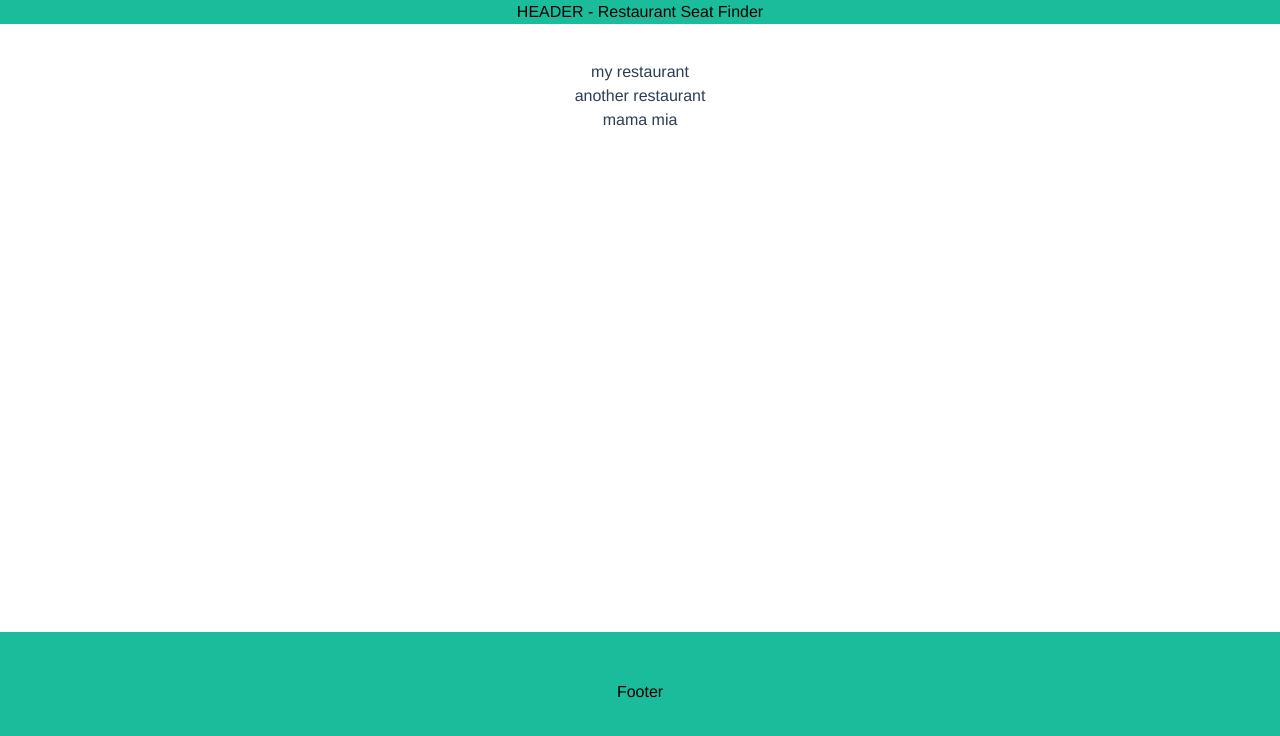
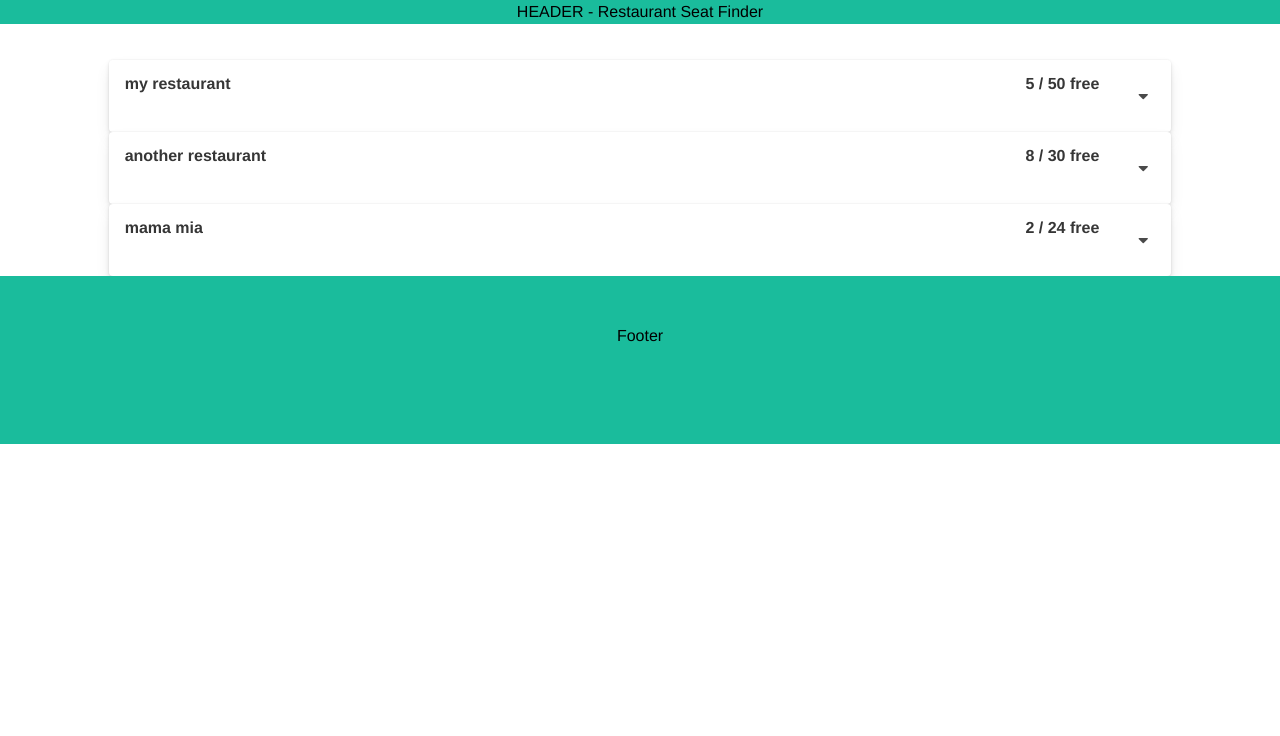
Before and after one commit to LarOrr/Restaurant-seat-finder, a Vue app in the folder front-end/: page / in a window 1280 px wide. Shown: the top 736 px of the page. Built offline with nearby package versions, Linux system fonts and the light colour scheme.

Commit message:
started on the list of restaurants in front end

```diff
--- a/front-end/src/components/Restaurant.vue
+++ b/front-end/src/components/CompactRestaurant.vue
@@ -1,12 +1,13 @@
 <template>
-  <div>
-    <p>{{resData.name}}</p>
+  <div class="level">
+    <p class="level-left">{{resData.name}}</p>
+    <p class="level-right">{{resData.freeSeats}} /  {{resData.totalSeats}} free</p>
   </div>
 </template>
 
 <script>
   export default {
-    name: "Restaurant",
+    name: "CompactRestaurant",
     props: {
       resData: {
         type: Object,
@@ -23,5 +24,7 @@
 </script>
 
 <style scoped>
-
+  .level {
+    margin-bottom: -0.25em;
+  }
 </style>
--- a/front-end/src/components/Footer.vue
+++ b/front-end/src/components/Footer.vue
@@ -1,21 +1,21 @@
 <template>
-  <header class="footer">
+  <footer class="footer">
     <div class="content">
       <p style="color: black" id="footerContent">Footer</p>
     </div>
-  </header>
+  </footer>
 </template>
 
 <script>
   export default {
-    name: "Footer"
+    name: "Footer",
   }
 </script>
 
 <style scoped>
 
-  header {
-    position: fixed;
+  footer {
+    position: relative;
     left: 0;
     bottom: 0;
     width: 100%;
--- a/front-end/src/components/Header.vue
+++ b/front-end/src/components/Header.vue
@@ -1,21 +1,21 @@
 <template>
   <header class="header">
     <div class="content">
-      <p style="color: black" id="footerContent">HEADER - Restaurant Seat Finder</p>
+      <p style="color: black" id="headerContent">HEADER - Restaurant Seat Finder</p>
     </div>
   </header>
 </template>
 
 <script>
   export default {
-    name: "Header"
+    name: "Header",
   }
 </script>
 
 <style scoped>
 
   header {
-    position: fixed;
+    position: absolute;
     left: 0;
     top: 0;
     width: 100%;
--- a/front-end/src/components/RestaurantList.vue
+++ b/front-end/src/components/RestaurantList.vue
@@ -1,33 +1,78 @@
 <template>
-  <div>
-    <template v-for="restaurant in restaurants">
-      <Restaurant :res-data="restaurant"></Restaurant>
-    </template>
+  <div class="columns">
+    <div class="column is-10 is-offset-1">
+      <b-loading :active="isLoading"></b-loading>
+      <b-collapse
+        class="card"
+        v-for="(res, index) in restaurants"
+        :key="index"
+        :open="opened[index]"
+        @open="toggleOpen(index)"
+        @close="toggleOpen(index)"
+        v-show="!isLoading"
+      >
+        <div
+          slot="trigger"
+          slot-scope="props"
+          class="card-header"
+          role="button">
+          <CompactRestaurant :res-data="res" class="card-header-title"></CompactRestaurant>
+          <a class="card-header-icon">
+            <b-icon
+              pack="fas"
+              :icon="props.open ? 'fa fa-caret-up' : 'fa fa-caret-down'">
+            </b-icon>
+          </a>
+        </div>
+        <div class="card-content">
+          <div class="content">
+            {{res.name}}'s description
+          </div>
+        </div>
+        <footer class="card-footer">
+          <a class="card-footer-item" href="https://google.com" target="_blank">Visit Website</a>
+          <a class="card-footer-item" href="https://github.com" target="_blank">Update Amount of Seats</a>
+        </footer>
+      </b-collapse>
+    </div>
+
   </div>
 </template>
 
 <script>
-  import Restaurant from "./Restaurant";
+  import CompactRestaurant from "./CompactRestaurant";
+  import Timing from "../utils/Timing";
   export default {
     name: "RestaurantList",
-    components: {Restaurant},
+    components: {CompactRestaurant},
     data() {
       return {
         restaurants: [],
+        opened: {},
         isLoading: true,
       }
     },
 
-    mounted() {
-      this.restaurants = this.getRestaurants();
+    async mounted() {
+      this.restaurants = await this.getRestaurants();
+      for(let i = 0; i < this.restaurants.length; i++){
+        this.opened[i] = false;
+      }
     },
 
     methods: {
-      getRestaurants() {
+      async getRestaurants() {
         //for now this is a stub method, replace this with the actual api call later
         this.isLoading = true;
+        //fake some loading time (1 second)
+        await Timing.sleep(1000);
         this.isLoading = false;
-        return [{name: "my restaurant"}, {name: "another restaurant"}, {name: "mama mia"}]
+        //return placeholder data
+        return [{name: "my restaurant", freeSeats: 5, totalSeats: 50}, {name: "another restaurant", freeSeats: 8, totalSeats: 30}, {name: "mama mia", freeSeats: 2, totalSeats: 24}];
+      },
+
+      toggleOpen(resIndex) {
+        this.opened[resIndex] = !this.opened[resIndex];
       },
     }
   }
--- /dev/null
+++ b/front-end/src/utils/Timing.js
@@ -0,0 +1,10 @@
+export default {
+  /**
+   * allows a component to easily wait for a given amount of milliseconds
+   * @param {Number} milliseconds: the amount of time in milliseconds to wait
+   * @returns {Promise<any>}: a promise will resolve in a given amount of milliseconds so it can be awaited
+   */
+  sleep(milliseconds) {
+    return new Promise(function(resolve) {setTimeout(resolve, milliseconds)});
+  }
+}
```
